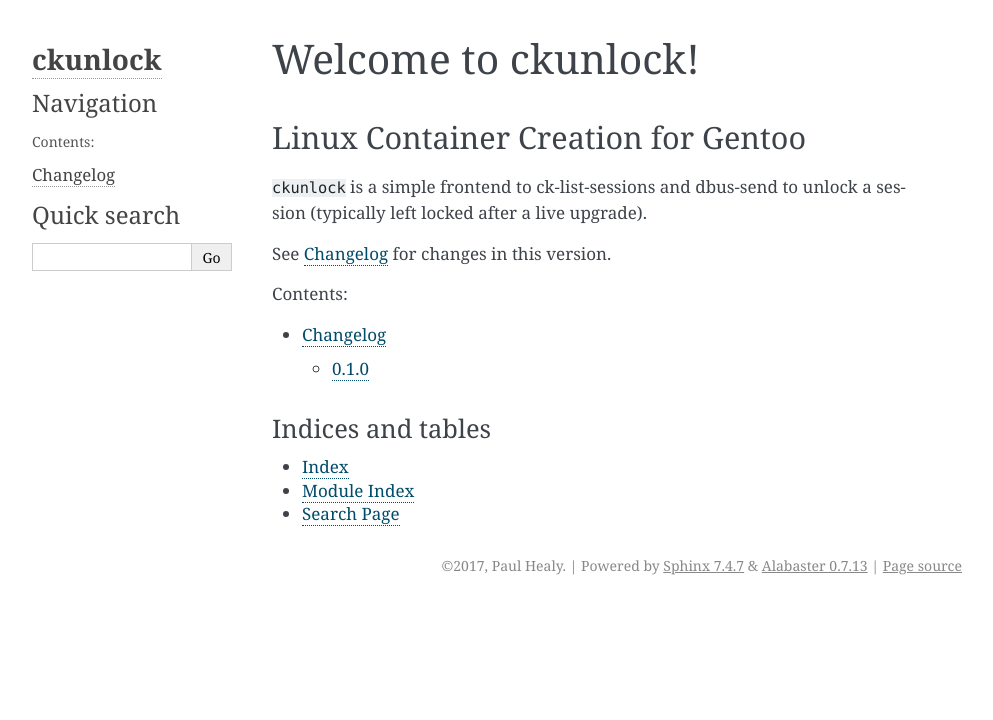
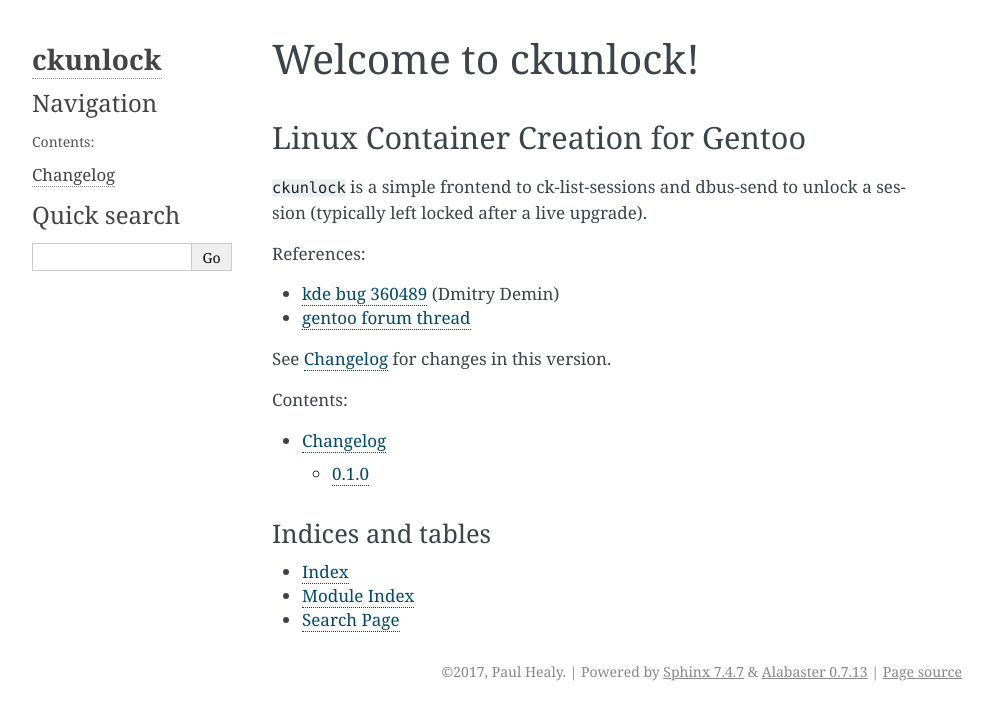
Before and after one commit to lmiphay/ckunlock, a Sphinx documentation site: the page built from docs/index.rst, in a window 1280 px wide. Shown: the top 720 px of the page, without its empty margins (148-1141 px from the left). Built offline with Sphinx 7.4.7, drawn with Linux system fonts in a browser that asks for light colours.

Commit message:
add links to source info

```diff
--- a/docs/index.rst
+++ b/docs/index.rst
@@ -13,6 +13,11 @@
 ``ckunlock`` is a simple frontend to ck-list-sessions and dbus-send to
 unlock a session (typically left locked after a live upgrade).
 
+References:
+
++ `kde bug 360489 <https://bugs.kde.org/show_bug.cgi?id=360489>`_ (Dmitry Demin)
++ `gentoo forum thread <https://forums.gentoo.org/viewtopic-t-1046566-postdays-0-postorder-asc-start-0.html>`_
+
 See :doc:`changelog` for changes in this version.
 
 .. toctree::
```
